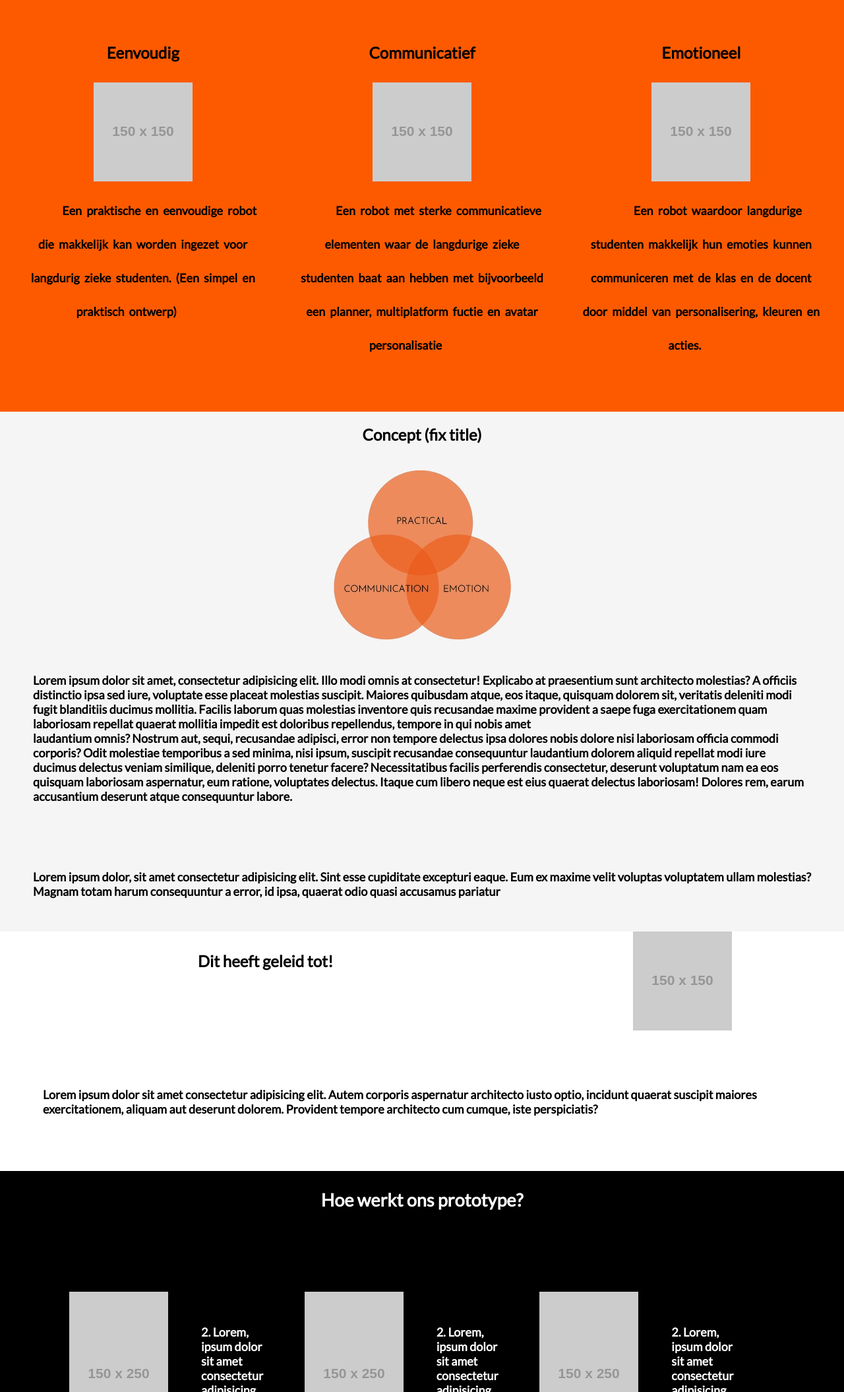
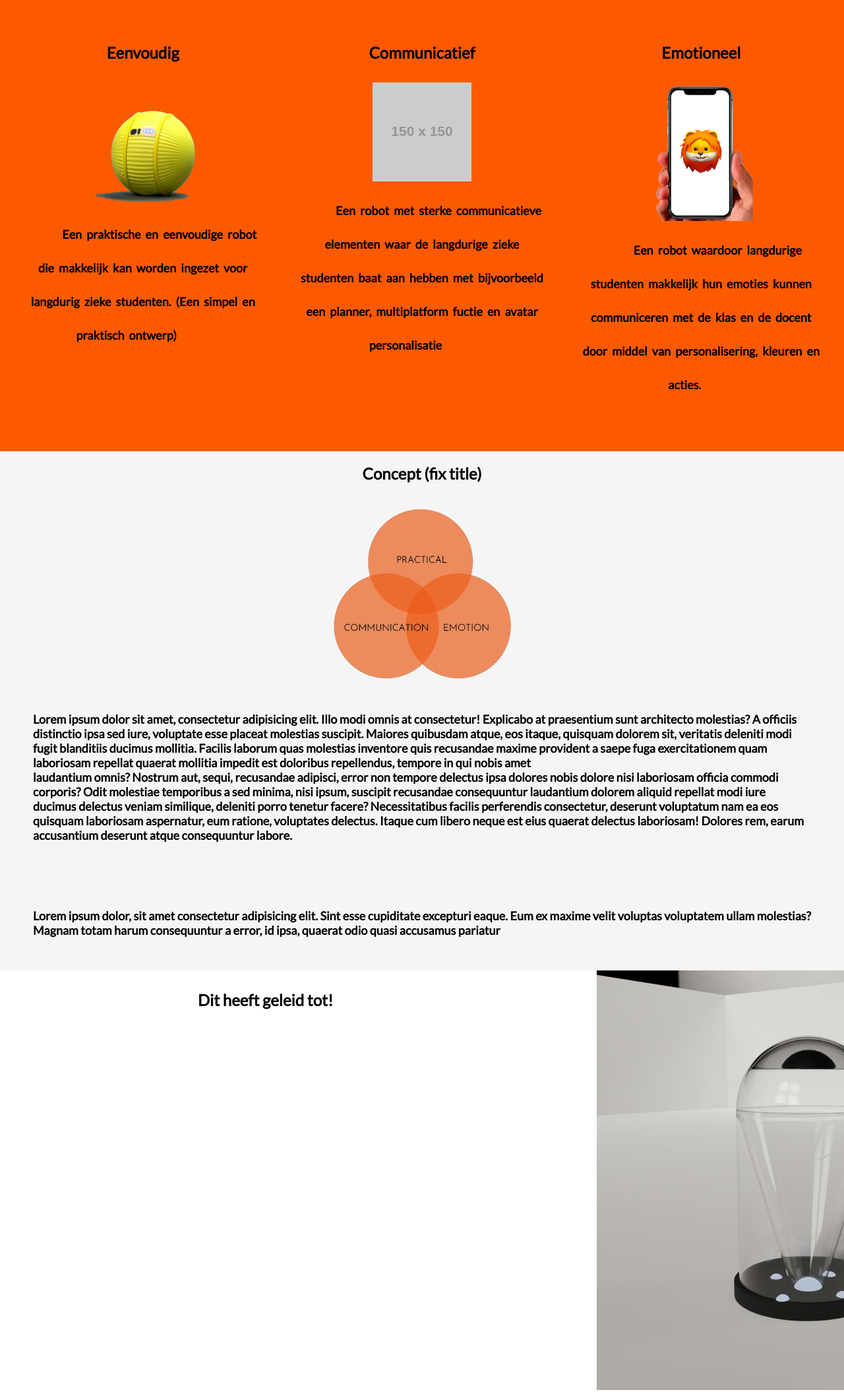
Before and after one commit to IsmailHusseinCR/creatyfus, a website: page index.html in a window 1280 px wide. Shown: the part 3960-6070 px from the top of the page at 66% size. Drawn offline with nearby package versions, Linux system fonts and the light colour scheme; placeholder pictures from the web are drawn by us; a script that the page names is missing.

Commit message:
added pictures

```diff
--- a/index.html
+++ b/index.html
@@ -131,7 +131,7 @@
 
       <div id="child">
          <div><h1>Eenvoudig</h1></div>
-         <div><a href="https://placeholder.com"><img src="https://via.placeholder.com/150"></a></div>
+         <div><a href="#"><img src="img/ball.png" width="330px" height=""></a></div>
          <div><span class="colum-text">Een praktische en eenvoudige robot die makkelijk kan worden ingezet voor langdurig zieke studenten. (Een simpel en praktisch ontwerp)</span></div>
       </div>
 
@@ -143,7 +143,7 @@
 
       <div id="child">
          <div><h1>Emotioneel</h1></div>
-         <div><a href="https://placeholder.com"><img src="https://via.placeholder.com/150"></a></div>
+         <div><a href="#"><img src="img/emotioneel.png" width="157px"></a></div>
          <div><span class="colum-text">Een robot waardoor langdurige studenten makkelijk hun emoties kunnen communiceren met de klas en de docent door middel van personalisering, kleuren en acties.</span></div>
       </div>
 
@@ -202,12 +202,10 @@
       Dit heeft geleid tot!
    </h1>
    <div class="conceptcolumn">
-      <img src="https://via.placeholder.com/150" >
+      <!-- can som1 make this pic transparent. Ik heb het geprobeerd. verander jpeg naar png-->
+      <img src="img/concept-final.jpeg" >
    </div>
 
-   <p class="concept-text">
-      Lorem ipsum dolor sit amet consectetur adipisicing elit. Autem corporis aspernatur architecto iusto optio, incidunt quaerat suscipit maiores exercitationem, aliquam aut deserunt dolorem. Provident tempore architecto cum cumque, iste perspiciatis?
-   </p>
 </section>
 <!-- Prototype: introductie -->
 
--- a/styles/style.css
+++ b/styles/style.css
@@ -328,8 +328,9 @@ section {
 /* Concepten */
 
 .conceptcolumn {
-
   width: 25%;
+  padding-left: 400px;
+  margin-right: auto;
 }
 
 .conceptfase {
@@ -337,7 +338,7 @@ section {
   flex-direction: row;
   flex-wrap: wrap;
   justify-content: space-between;
-  align-items: stretch;
+
 
 }
 .concept-title{
```
Also changed, not shown: img/ball.png (added), img/concept-final.jpeg (added), img/concept-final.png (added), img/emotioneel.jpeg (added), img/emotioneel.png (added).
